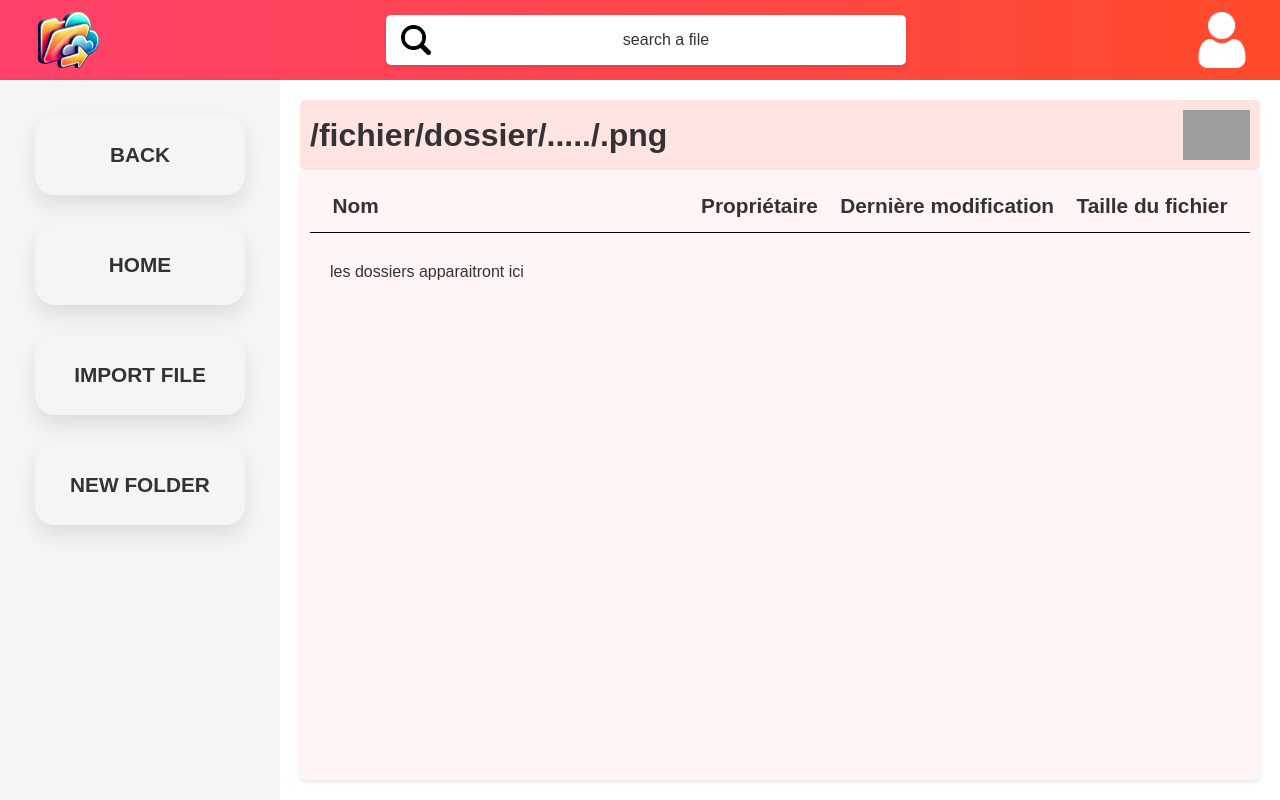
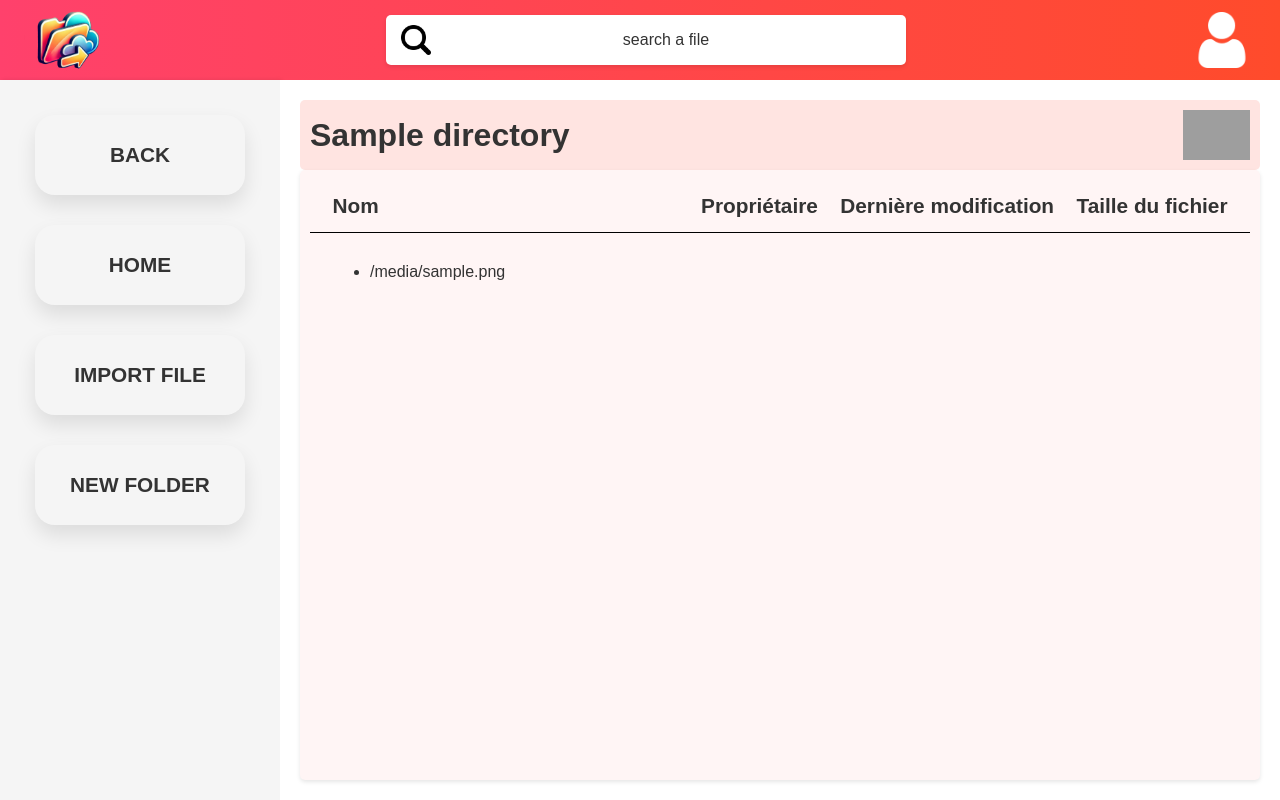
Before and after one commit to TimeoLocqueneux/Django_Project, a Django app: template drive/myapp/templates/main.html in a window 1280 px wide. Run offline with Django 3.2, Linux system fonts and the light colour scheme; the template is opened without the code that fills it: most values are stand-ins (such as "Sample title", 1, 10 or a date in 2020); grey boxes are pictures that could not be loaded.

Commit message:
test affichage fichiers

```diff
--- a/drive/myapp/templates/main.html
+++ b/drive/myapp/templates/main.html
@@ -29,7 +29,7 @@
         <div class="explorer">
             <div class="explorer-head">
                 <div class="path">
-                    <H1>/fichier/dossier/...../.png</H1>
+                    <H1>{{directory}}</H1>
                 </div>
                 <div class="sorting-button">
                     <img src="{% static 'img/edit.png' %}" alt="">
@@ -42,7 +42,13 @@
                     <H1>Dernière modification</H1>
                     <H1>Taille du fichier</H1>
                 </div>
-                <div class="files">les dossiers apparaitront ici</div>
+                <div class="files">
+                    <ul>
+                        {% for file in files %}
+                            <li>{{ file }}</li>
+                        {% endfor %}
+                    </ul>
+                </div>
             </div>
         </div>
     <div class="popup-tri">
--- a/drive/myapp/urls.py
+++ b/drive/myapp/urls.py
@@ -7,5 +7,5 @@ urlpatterns = [
     path("main/", views.main, name="main"),
     path("home/",views.home, name="home"),
     path("login/", views.login, name='login'),
-    path("profile/", views.profile, name='profile')
+    path("profile/", views.profile, name='profile'),
 ]
```
Also changed, not shown: drive/myapp/views.py (+11 -1 lines).
